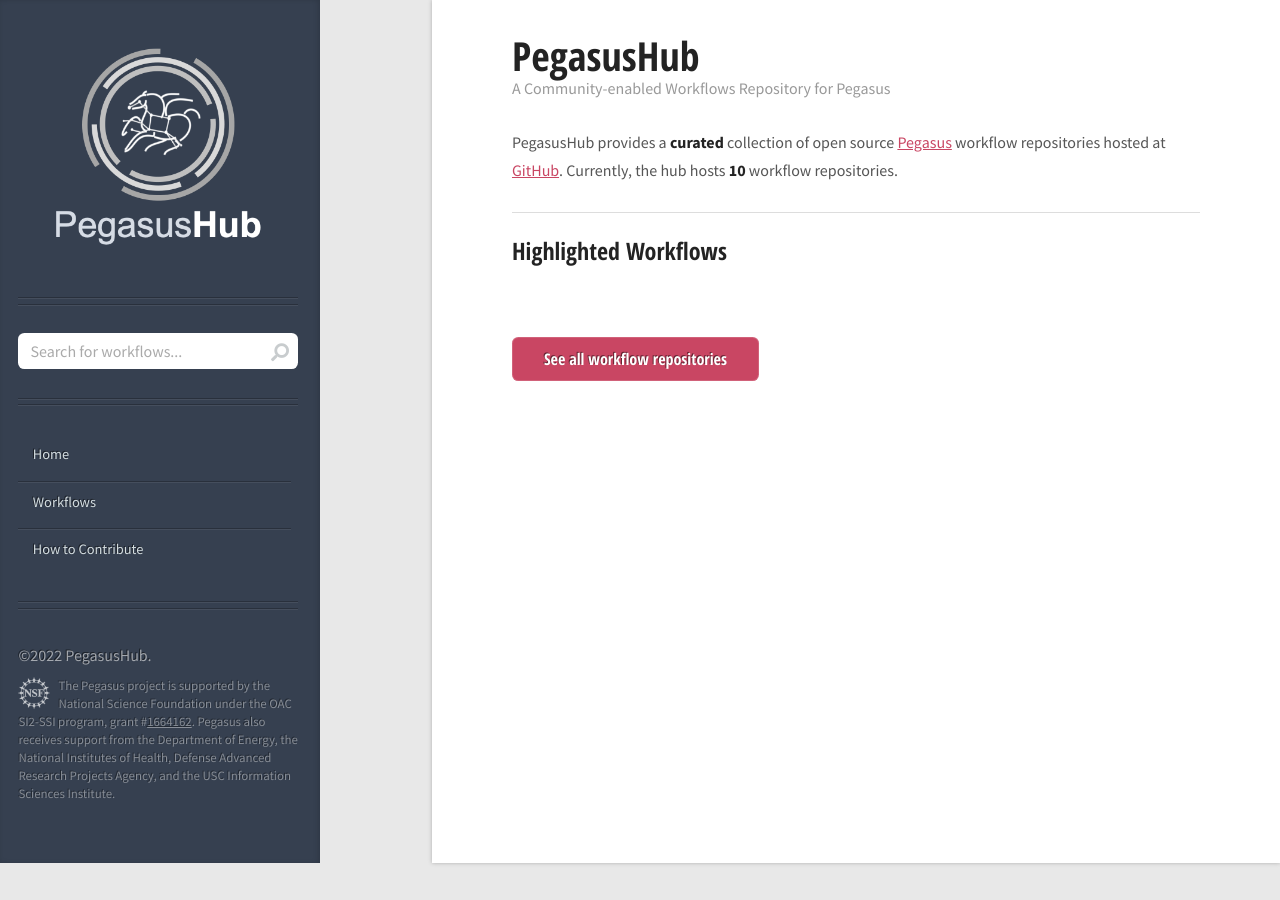
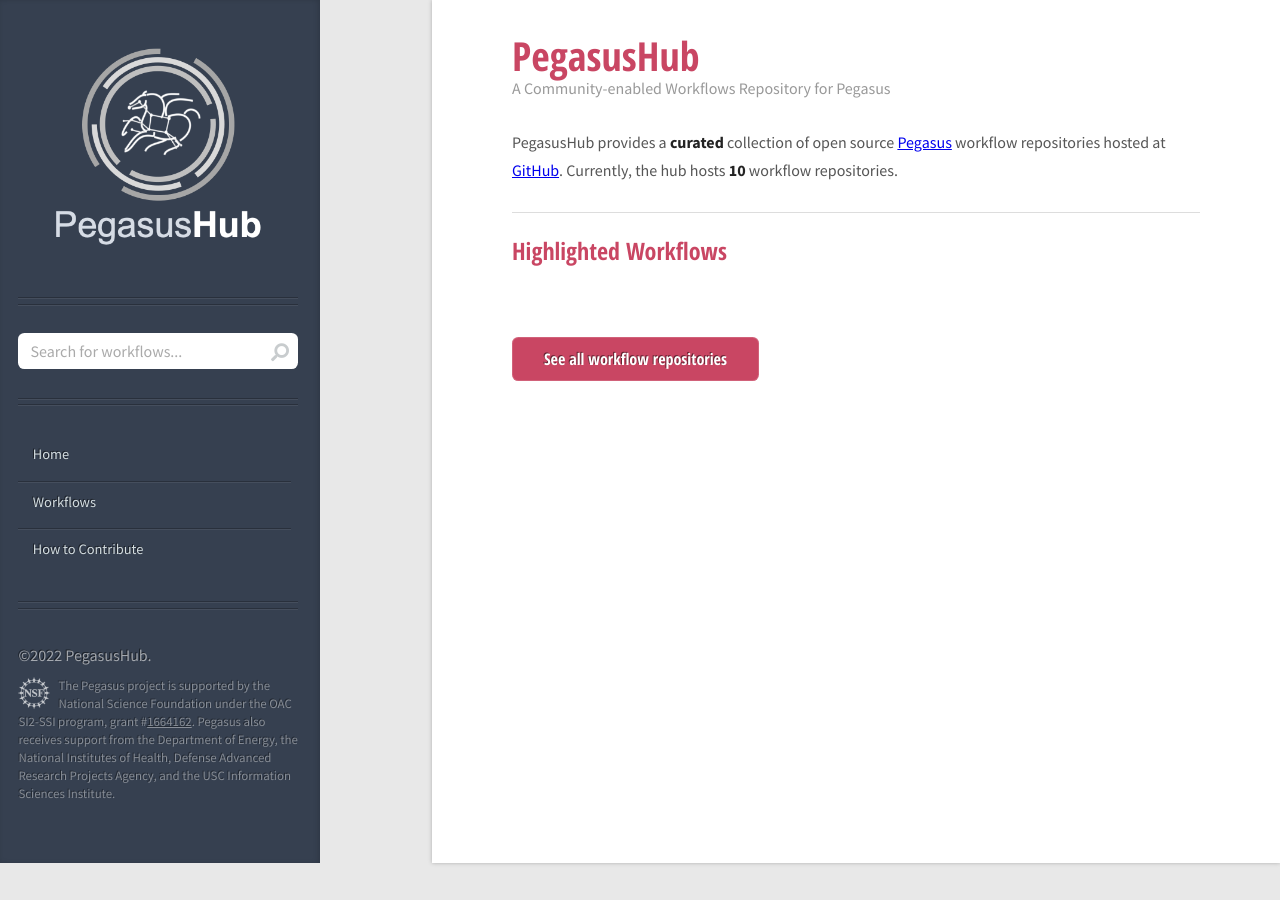
Before and after one commit to pegasushub/pegasushub.github.io, a Jekyll site: the page built from index.html, in a window 1280 px wide. Built offline with Jekyll 4.4.1, drawn with Linux system fonts in a browser that asks for light colours.

Commit message:
PM-1863: Updated title text to look like a link and description to look like regular text, Trial 1

```diff
--- a/assets/css/main.css
+++ b/assets/css/main.css
@@ -124,7 +124,7 @@
 }
 
 a {
-    color: #c94663;
+    /* color: #c94663; */
 }
 
 strong, b {
@@ -135,7 +135,8 @@
 h1, h2, h3, h4, h5, h6 {
     font-family: 'Open Sans Condensed', sans-serif;
     font-weight: 700;
-    color: #232323;
+    /* color: #000000; */
+    color: #c94663;
 }
 
 h2 a, h4 a, h5 a, h6 a {
```
